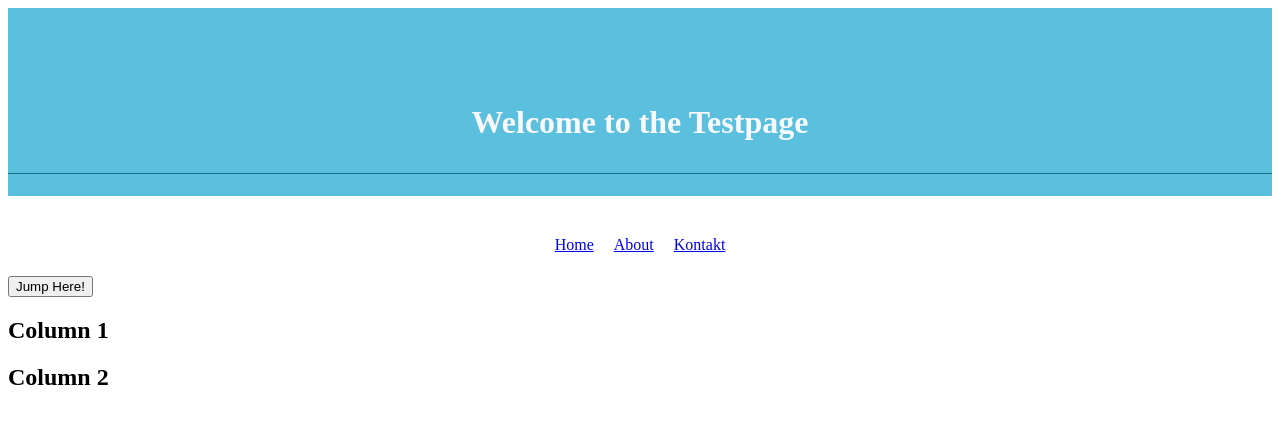
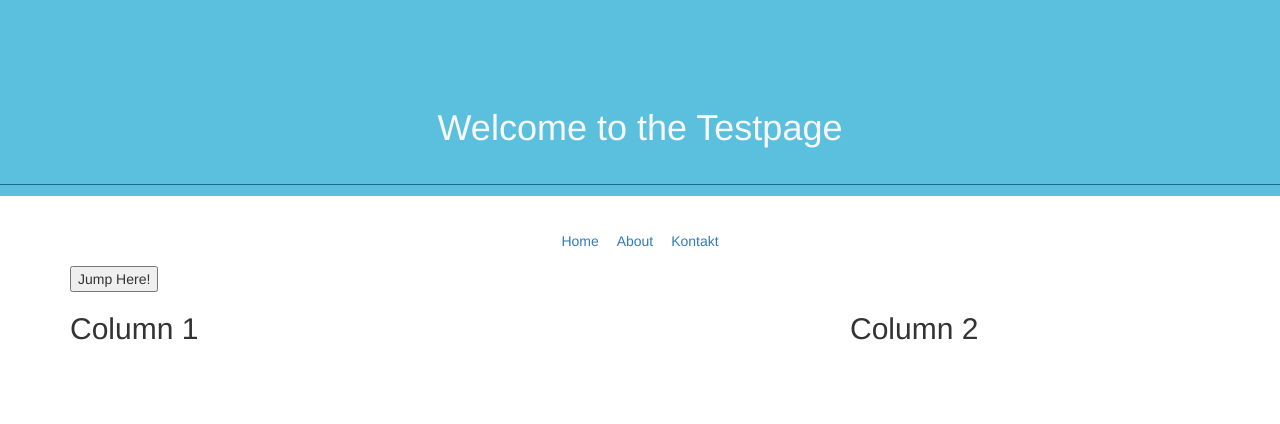
Before and after one commit to Schiller-Stoff/LoadStyler, a website built with webpack: page dist/index.html in a window 1280 px wide. Built offline with Linux system fonts and the light colour scheme.

Commit message:
Problem: jquery 1.11.3 and bootstrap 3.3.5 ---> difficult to get running with webpack,
--> new approach: won't use jquery or bootstrap via npm

```diff
--- a/package.json
+++ b/package.json
@@ -17,6 +17,7 @@
     "css-loader": "1.0.0",
     "extract-text-webpack-plugin": "4.0.0-beta.0",
     "geckodriver": "1.12.2",
+    "jquery": "^1.11.3",
     "mocha": "^5.2.0",
     "node-sass": "4.9.3",
     "prettier": "^1.14.3",
@@ -28,8 +29,6 @@
     "xmlhttprequest": "1.8.0"
   },
   "dependencies": {
-    "bootstrap": "4.1.3",
-    "jquery": "3.3.1",
-    "popper.js": "^1.14.4"
+    "jquery": "1.11.3"
   }
 }
--- a/src/pageone/js/LoadStyler.js
+++ b/src/pageone/js/LoadStyler.js
@@ -2,8 +2,6 @@
 // ------ example Imports -------
 //jquery
 import $ from 'jquery';
-//bootstrap
-import "bootstrap";
 
 
 //----- Example Export ----
--- a/src/pageone/scss/main.scss
+++ b/src/pageone/scss/main.scss
@@ -1,23 +1,3 @@
-
-// SCSS imports here!
-
-
-//**************************************
-// ----- Bootstrap-Handling ---------- //
-
-// first setting custom Variables
-@import "bootstrap_customVariables/custom";
-
-// then importing whole bootstrap
-@import "~bootstrap/scss/bootstrap";
-
-// it is possible/better to only import parts of
-// bootstrap! See doc!
-
-//                                    //
-//************************************//
-
-
 
 
 //************************************//
```
Also changed, not shown: dist/about.html (added), dist/contact.html (added), dist/index.html, dist/other/bootstrap/bootstrap.min.css (added), dist/other/bootstrap/bootstrap.min.js (added), dist/other/bootstrap/jquery-1.11.3.min.js (added).
